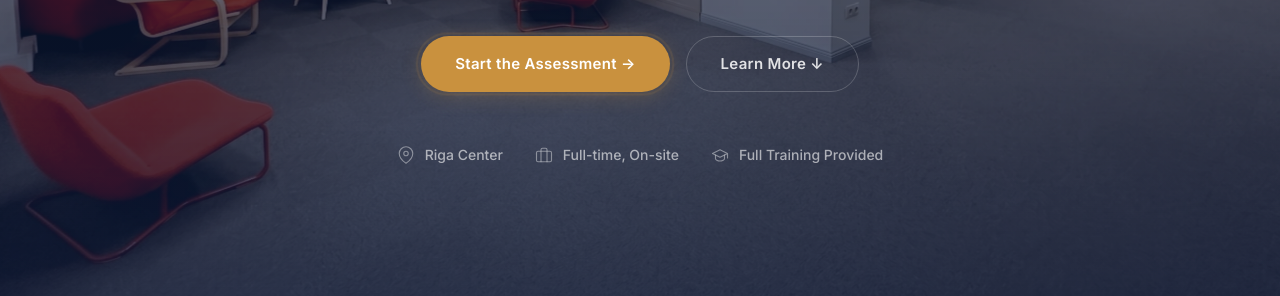
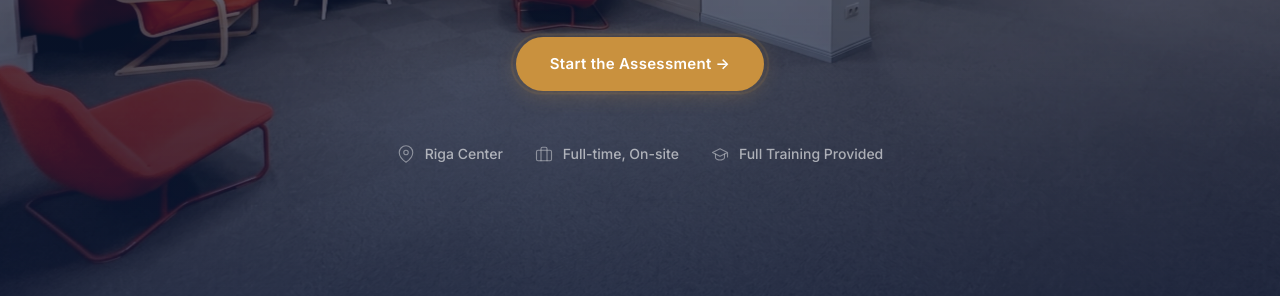
Before and after one commit to asmukais-cmyk/ceoflightsriga, a website: page public/index.html in a window 1280 px wide. Shown: the part 504-800 px from the top of the page. Drawn offline with Linux system fonts and the light colour scheme.

```diff
--- a/public/index.html
+++ b/public/index.html
@@ -62,7 +62,6 @@
       <p class="hero-sub">Sell international business &amp; first-class flights to American clients. No experience needed — <strong>we'll teach you everything.</strong></p>
       <div class="hero-actions">
         <a href="#apply" class="btn btn-gold" id="hero-apply-btn">Start the Assessment &rarr;</a>
-        <a href="#role" class="btn btn-ghost-light" id="hero-learn-btn">Learn More &darr;</a>
       </div>
       <div class="hero-meta">
         <div class="hero-meta-item">
```
